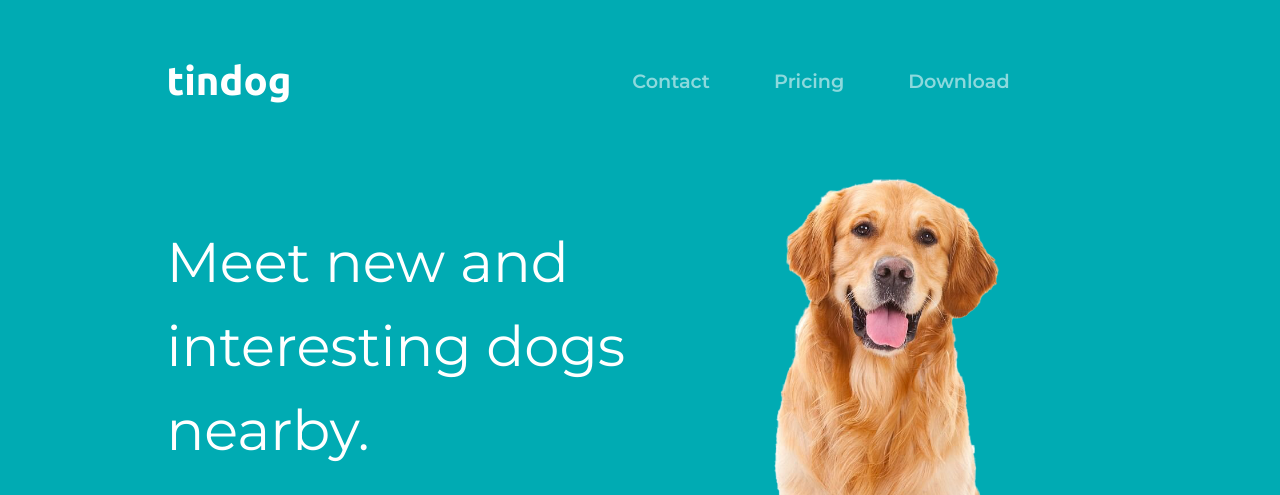
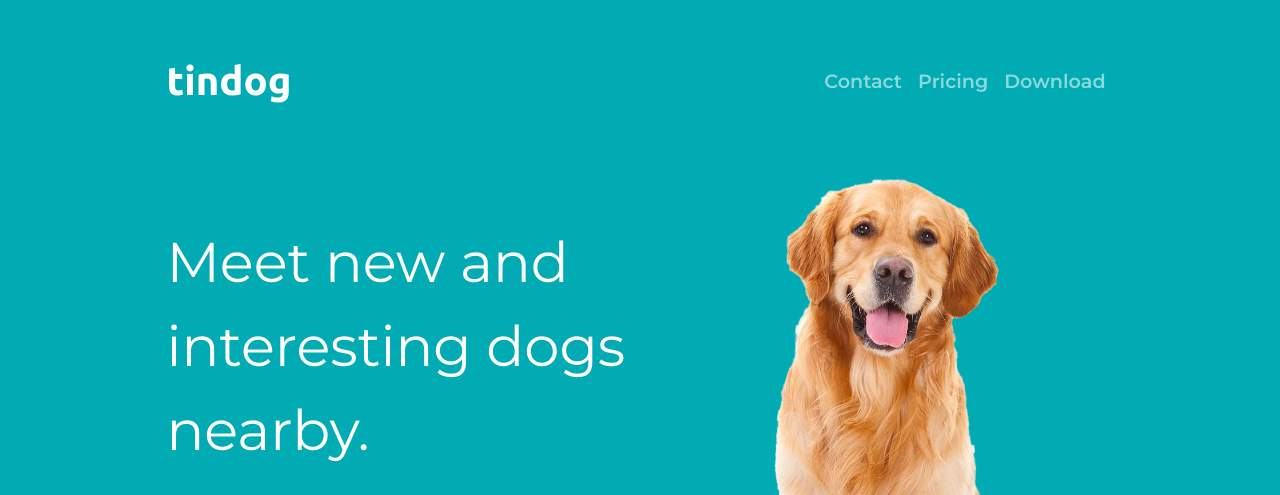
Before and after one commit to PedroMouta/tindog-bootstrap, a plain HTML site: page index.html in a window 1280 px wide. Shown: the top 495 px of the page. Drawn offline with nearby package versions, Linux system fonts and the light colour scheme; a web font is replaced by a local one.

Commit message:
removing me-5 from navbar & items

```diff
--- a/index.html
+++ b/index.html
@@ -29,7 +29,7 @@
   <section id="title">
     <div class="container-fluid">
       <!-- Navigation -->
-      <nav class="navbar navbar-expand-lg navbar-dark mb-5 me-5">
+      <nav class="navbar navbar-expand-lg navbar-dark mb-5">
         <!-- Anchor Tag must appear before the button to appear on the left -->
         <a class="navbar-brand" href="#">
           tindog
@@ -41,13 +41,13 @@
         <!-- Collapse Button -->
         <div class="collapse navbar-collapse" id="batatas">
           <ul class="navbar-nav ms-auto">
-            <li class="nav-item ms-auto me-5">
+            <li class="nav-item ms-auto">
               <a class="nav-link" href="">Contact</a>
             </li>
-            <li class="nav-item ms-auto me-5">
+            <li class="nav-item ms-auto">
               <a class="nav-link" href="">Pricing</a>
             </li>
-            <li class="nav-item ms-auto me-5">
+            <li class="nav-item ms-auto">
               <a class="nav-link" href="">Download</a>
             </li>
           </ul>
```
